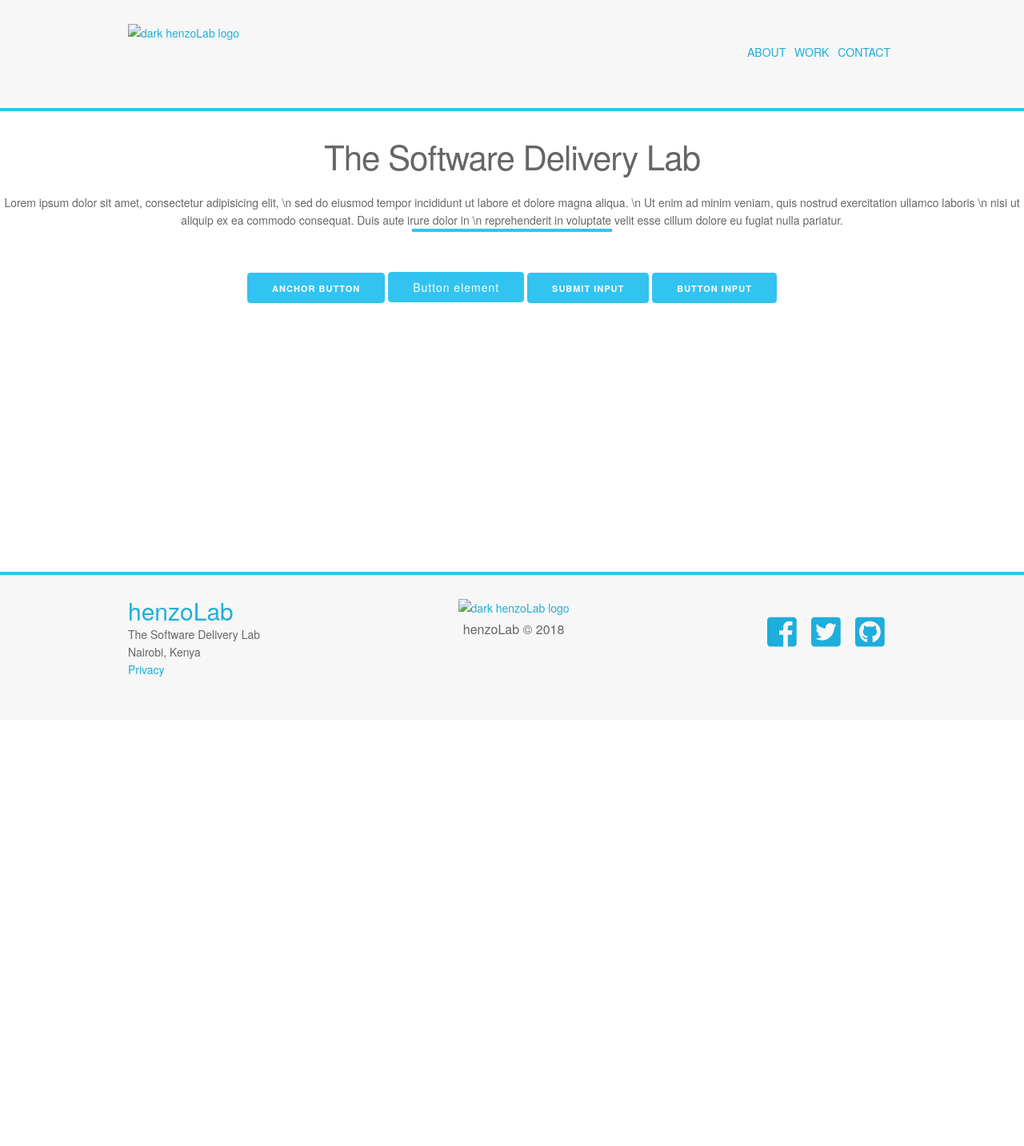
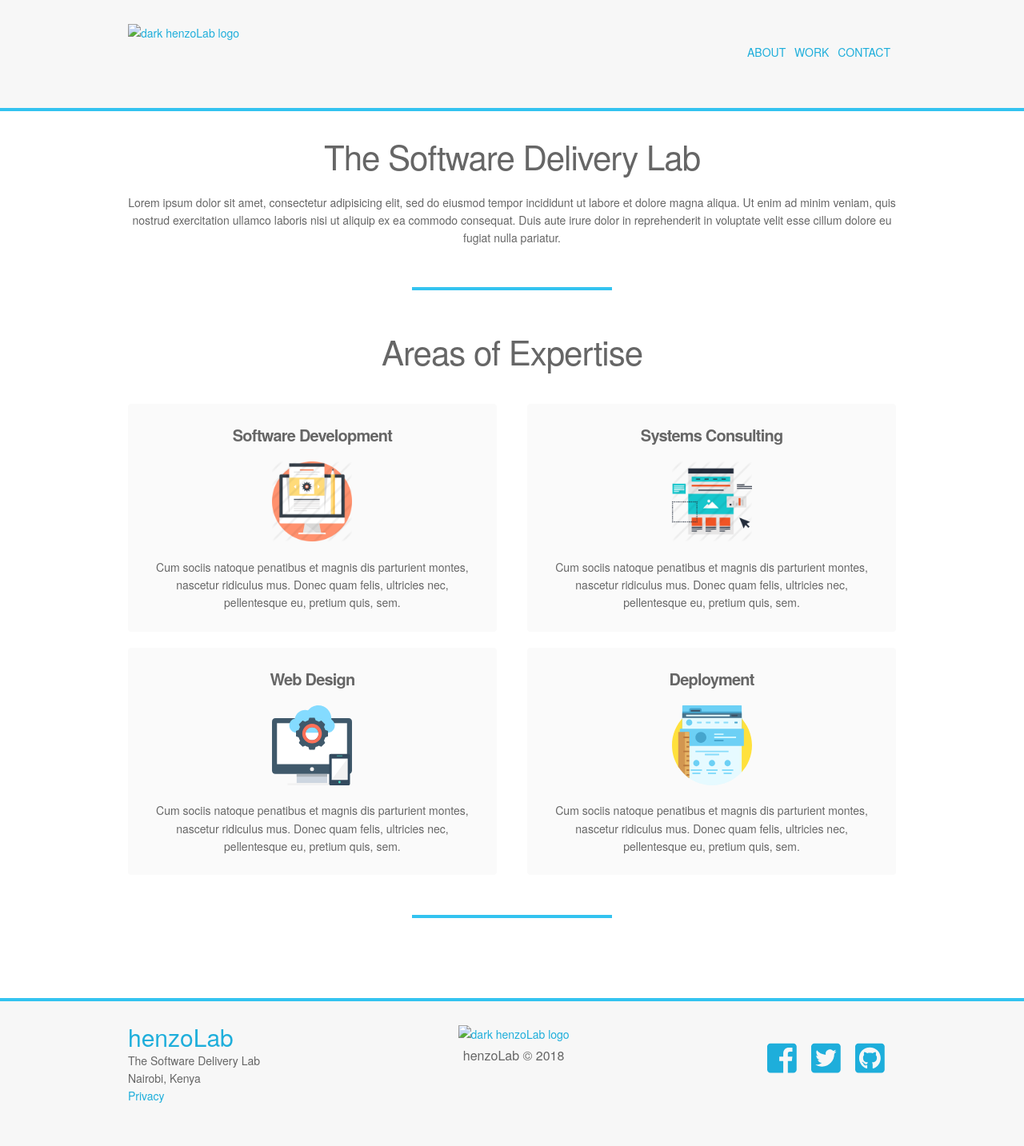
Before and after one commit to ErickMwazonga/henzoLab, a Jekyll site: the page built from index.html, in a window 1280 px wide. Shown: the whole page at 80% size. Built offline with Jekyll 4.4.1, drawn with Linux system fonts in a browser that asks for light colours; nearby versions of some CDN libraries; before the commit the page ends 900 px from its top, so only the background shows below that.

Commit message:
Added what-we-do section

```diff
--- a/_sass/footer.scss
+++ b/_sass/footer.scss
@@ -5,11 +5,11 @@ footer {
     padding: 30px 0;
     border-top: 4px solid #33C3F0;
     background: #F7F7F7;
-    margin-top: 30px;
-    bottom: 0px;
-    left: 0px;
-    right: 0px;
-    position: absolute;
+    margin-top: 50px;
+    // bottom: 0px;
+    // left: 0px;
+    // right: 0px;
+    // position: fixed;
 
     .footer {
         display: flex;
--- a/_sass/index.scss
+++ b/_sass/index.scss
@@ -2,9 +2,39 @@
     width: 250px;
     height: 0px;
     border-top: 4px solid #33C3F0;
-    margin: 0px auto 50px;
+    margin: 50px auto 50px;
 }
 
 .content {
     text-align: center;
 }
+
+.services {
+    .work {
+        a {
+            color: #666;
+            padding: 25px;
+            background: #fafafa;
+            margin-top: 20px;
+            border-radius: 4px;
+        }
+        a:hover {
+            // color: #33C3F0;
+            border-bottom: 3px solid #33C3F0;
+        }
+
+        a:hover img {
+            color: #33C3F0;
+        }
+
+        .work-icon {
+            width: 100px;
+            height: 100px;
+        }
+
+        p {
+            margin: 15px 0 0;
+        }
+    }
+
+}
--- a/index.html
+++ b/index.html
@@ -4,28 +4,71 @@ description: Home page.
 layout: default
 ---
 
-<div class="content">
+<div class="container content">
 
+	<section class="portfolio">
 		<div class="row">
 			<div class="text">
 				<h2 class="description">The Software Delivery Lab</h2>
 				<p>
-				Lorem ipsum dolor sit amet, consectetur adipisicing elit, \n
-				sed do eiusmod tempor incididunt ut labore et dolore magna aliqua. \n
-				Ut enim ad minim veniam, quis nostrud exercitation ullamco laboris \n
-				nisi ut aliquip ex ea commodo consequat. Duis aute irure dolor in \n
+					Lorem ipsum dolor sit amet, consectetur adipisicing elit,
+					sed do eiusmod tempor incididunt ut labore et dolore magna aliqua.
+					Ut enim ad minim veniam, quis nostrud exercitation ullamco laboris
+					nisi ut aliquip ex ea commodo consequat. Duis aute irure dolor in
 					reprehenderit in voluptate velit esse cillum dolore eu fugiat nulla pariatur.
 				 </p>
 			</div>
 
 		</div>
+	</section>
 
 	<hr class="bar">
 
-    <!-- Primary buttons -->
-    <a class="button button-primary" href="#">Anchor button</a>
-    <button class="button-primary">Button element</button>
-    <input class="button-primary" value="submit input" type="submit">
-    <input class="button-primary" value="button input" type="button">
+	<section class="services">
+      	<div class="row">
+        	<div class="twelve columns">
+          		<h2 class="description">Areas of Expertise</h2>
+        	</div>
+      	</div>
+      	<div class="row">
+        	<div class="one-half column work">
+          		<a href="#">
+	            	<h4>Software Development</h4>
+					<img class="work-icon" src="{{ site.baseurl }}/assets/images/work/one.png" alt="">
+	            	<p>Cum sociis natoque penatibus et magnis dis parturient montes, nascetur ridiculus mus.
+	            	Donec quam felis, ultricies nec, pellentesque eu, pretium quis, sem.</p>
+				</a>
+        	</div>
+        	<div class="one-half column work">
+          		<a href="#">
+	            	<h4>Systems Consulting</h4>
+					<img class="work-icon" src="{{ site.baseurl }}/assets/images/work/two.png" alt="">
+	            	<p>Cum sociis natoque penatibus et magnis dis parturient montes, nascetur ridiculus mus.
+	            	Donec quam felis, ultricies nec, pellentesque eu, pretium quis, sem.</p>
+          		</a>
+        	</div>
+      	</div>
+		<div class="row">
+        	<div class="one-half column work">
+          		<a href="#">
+	            	<h4>Web Design</h4>
+					<img class="work-icon" src="{{ site.baseurl }}/assets/images/work/three.svg" alt="">
+	            	<p>Cum sociis natoque penatibus et magnis dis parturient montes, nascetur ridiculus mus.
+	            	Donec quam felis, ultricies nec, pellentesque eu, pretium quis, sem.</p>
+				</a>
+        	</div>
+        	<div class="one-half column work">
+          		<a href="#">
+	            	<h4>Deployment</h4>
+					<img class="work-icon" src="{{ site.baseurl }}/assets/images/work/four.svg" alt="">
+	            	<p>Cum sociis natoque penatibus et magnis dis parturient montes, nascetur ridiculus mus.
+	            	Donec quam felis, ultricies nec, pellentesque eu, pretium quis, sem.</p>
+          		</a>
+        	</div>
+      	</div>
+    </section>
+
+	<hr class="bar">
+
 
 </div>
```
Also changed, not shown: assets/images/work/four.svg (added), assets/images/work/one.png (added), assets/images/work/three.svg (added), assets/images/work/two.png (added). Lines whose indentation alone changed are shown as unchanged.
